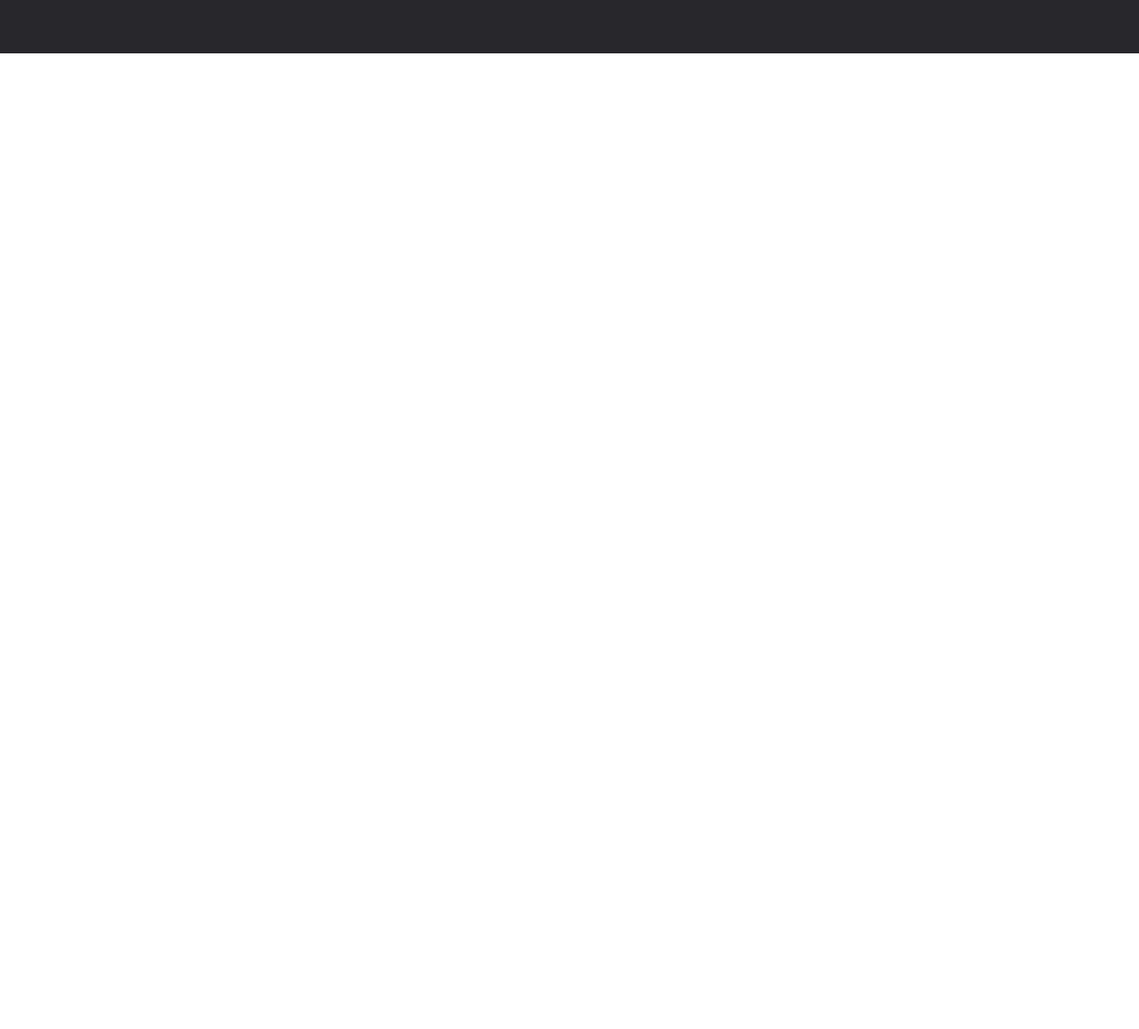
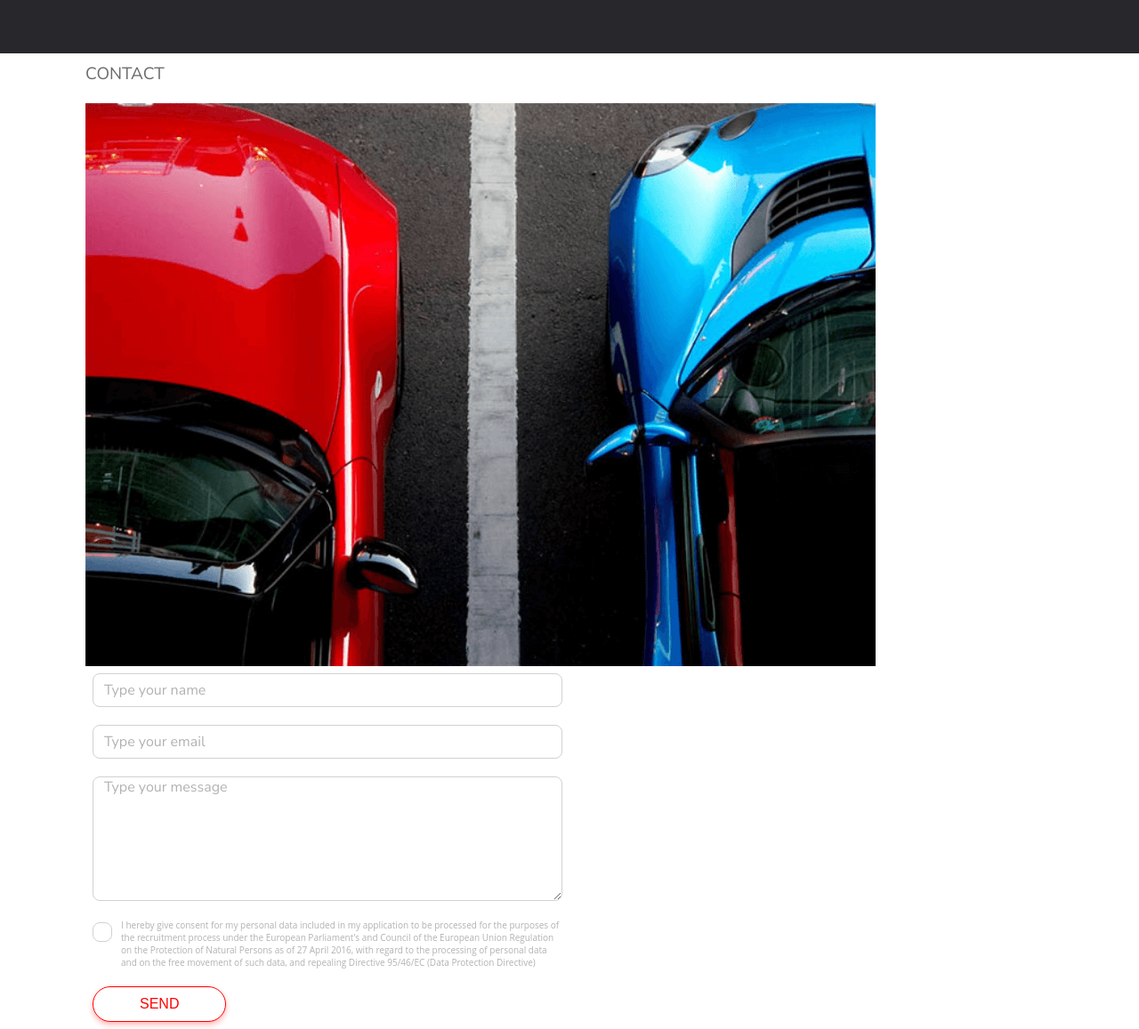
Before and after one commit to mgazwa/Car_Sharing, a plain HTML site: page index.html in a window 1280 px wide. Shown: the part 2390-3547 px from the top of the page at 89% size. Before the commit the page ends 2450 px from the top, so only its background shows below. Drawn offline with Linux system fonts and the light colour scheme.

Commit message:
Almost done

```diff
--- a/css/style.css
+++ b/css/style.css
@@ -276,3 +276,96 @@ article p {
     color: #B2B2B2;
     opacity: 1;
 }
+
+form{
+    width: 50%;
+    padding: 8px;
+    color: #05A081;
+    font-family: Helvetica, Arial, sans-serif;
+}
+input[type=name],
+textarea{
+    width: 100%;
+    height: 38px;
+    margin-bottom: 20px;
+    text-align: left;
+    font-family: Nunito Sans;
+    color: black;
+    border-radius: 8px;
+    border: 1px solid rgba(209, 209, 209, 1);
+
+
+}
+
+input[type=message],
+textarea{
+    width: 100%;
+    height: 140px;
+    margin-bottom: 20px;
+    text-align: left;
+    font-family: Nunito Sans;
+    color: black;
+    border-radius: 8px;
+    border: 1px solid rgba(209, 209, 209, 1);
+
+
+}
+
+label{
+    display: inline-block;
+    position: relative;
+    padding-left: 32px;
+    text-align: left;
+    font: 10px Open Sans;
+    color: rgba(178, 178, 178, 1);
+}
+input[type=checkbox]{
+    display: none;
+
+
+}
+input::placeholder{
+    padding-left: 12px;
+    text-align: left;
+    font: normal normal normal 16px/22px Nunito Sans;
+    letter-spacing: 0px;
+    color: rgba(178, 178, 178, 1);
+    opacity: 1;
+}
+textarea::placeholder {
+    text-align: left;
+    padding-left: 12px;
+    font: normal normal normal 16px/22px Nunito Sans;
+    letter-spacing: 0px;
+    color: rgba(178, 178, 178, 1);
+    opacity: 1;
+}
+
+
+form.message button{
+    text-align: right;
+    margin-top: 20px;
+    padding: 10px 52px;
+    background: rgba(255, 255, 255, 1);
+    box-shadow: 0px 3px 6px rgba(255, 0, 0, 0.3);
+    border: 1px solid rgba(255, 0, 0, 1);
+    border-radius: 40px;
+    color: rgba(255, 0, 0, 1);
+
+}
+label span{
+    content: "";
+    display: block;
+    left: 0;
+    top: 4px;
+    position: absolute;
+    height: 22px;
+    width: 22px;
+    border: 1px solid rgba(209, 209, 209, 1);
+    border-radius: 8px;
+    opacity: 1;
+
+}
+label input:checked+span{
+    background: url("../images/Icon_Check.svg") no-repeat center/70%;
+}
--- a/index.html
+++ b/index.html
@@ -141,8 +141,33 @@
 
         </container>
     </div>
+</main>
+<section class="container">
+    <div class="container">
+        <h2>
+            <p>CONTACT</p>
+        </h2>
+    </div>
+    <div class="content">
+        <img src="images/FormPhoto.png">
+        <form class="message">
+            <input placeholder="Type your name" type="name"/>
+            <input placeholder="Type your email" type="name"/>
+            <textarea rows="3" cols="30" placeholder="Type your message"></textarea>
+            <label>
+                <input  type="checkbox">
+                <span></span>
+                I hereby give consent for my personal data included in my application to be processed for the purposes of the recruitment process under the European Parliament's and Council of the European Union Regulation on the Protection of Natural Persons as of 27 April 2016, with regard to the processing of personal data and on the free movement of such data, and repealing Directive 95/46/EC (Data Protection Directive)
 
-</main>
+            </label>
+            <button type="submit">SEND</button>
+
+
+
+        </form>
+
+    </div>
+</section>
 
 </body>
 </html>
```
